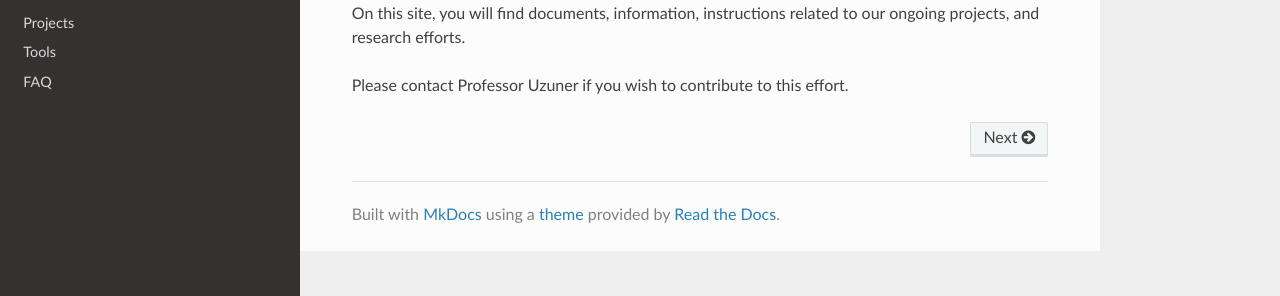
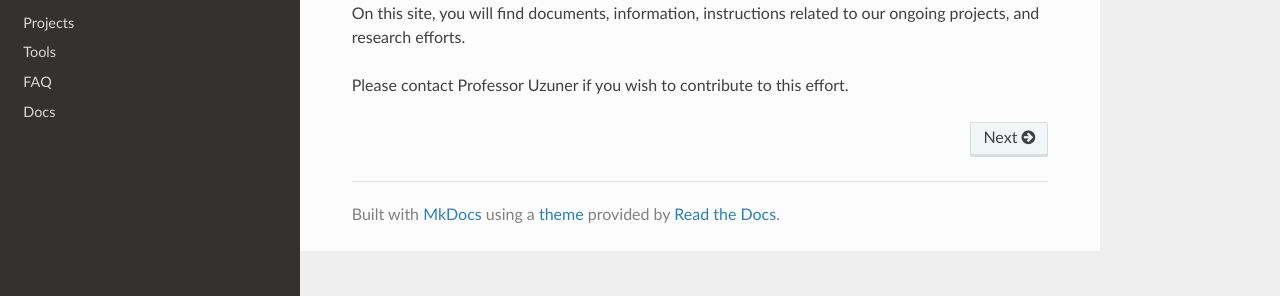
Before and after one commit to masonnlp/wiki, an MkDocs documentation site: the page built from docs/index.md, in a window 1280 px wide. Shown: the part 158-454 px from the top of the page. Built offline with MkDocs 1.6.1, drawn with Linux system fonts in a browser that asks for light colours; nearby versions of some CDN libraries.

Commit message:
added docs.md

```diff
--- a/mkdocs.yml
+++ b/mkdocs.yml
@@ -6,4 +6,5 @@ nav:
     - Projects: projects.md
     - Tools: tools.md
     - FAQ: faq.md
+    - Docs: docs.md
 theme: readthedocs
```
Also changed, not shown: docs/docs.md (added, +1 -0 lines).
